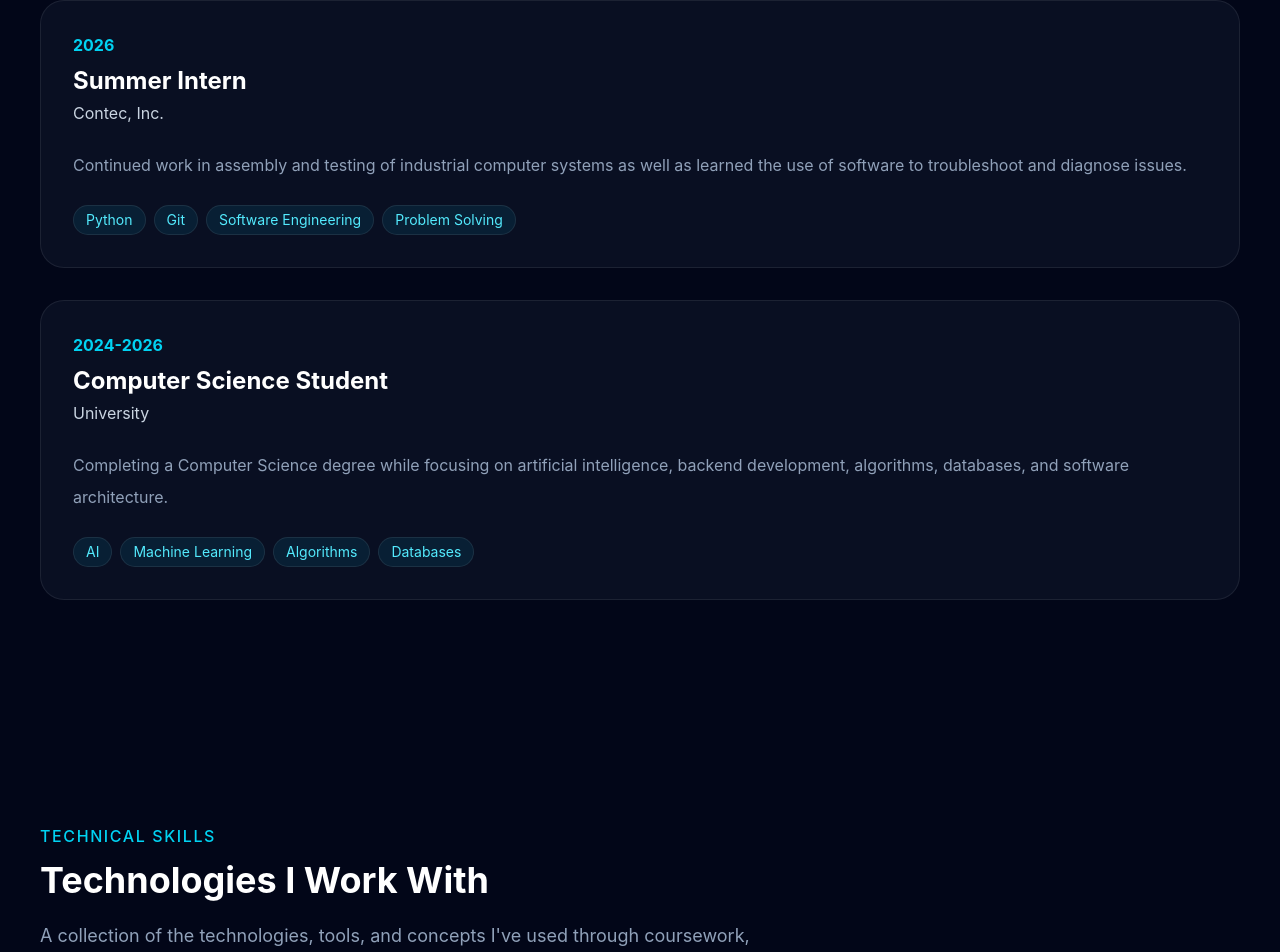
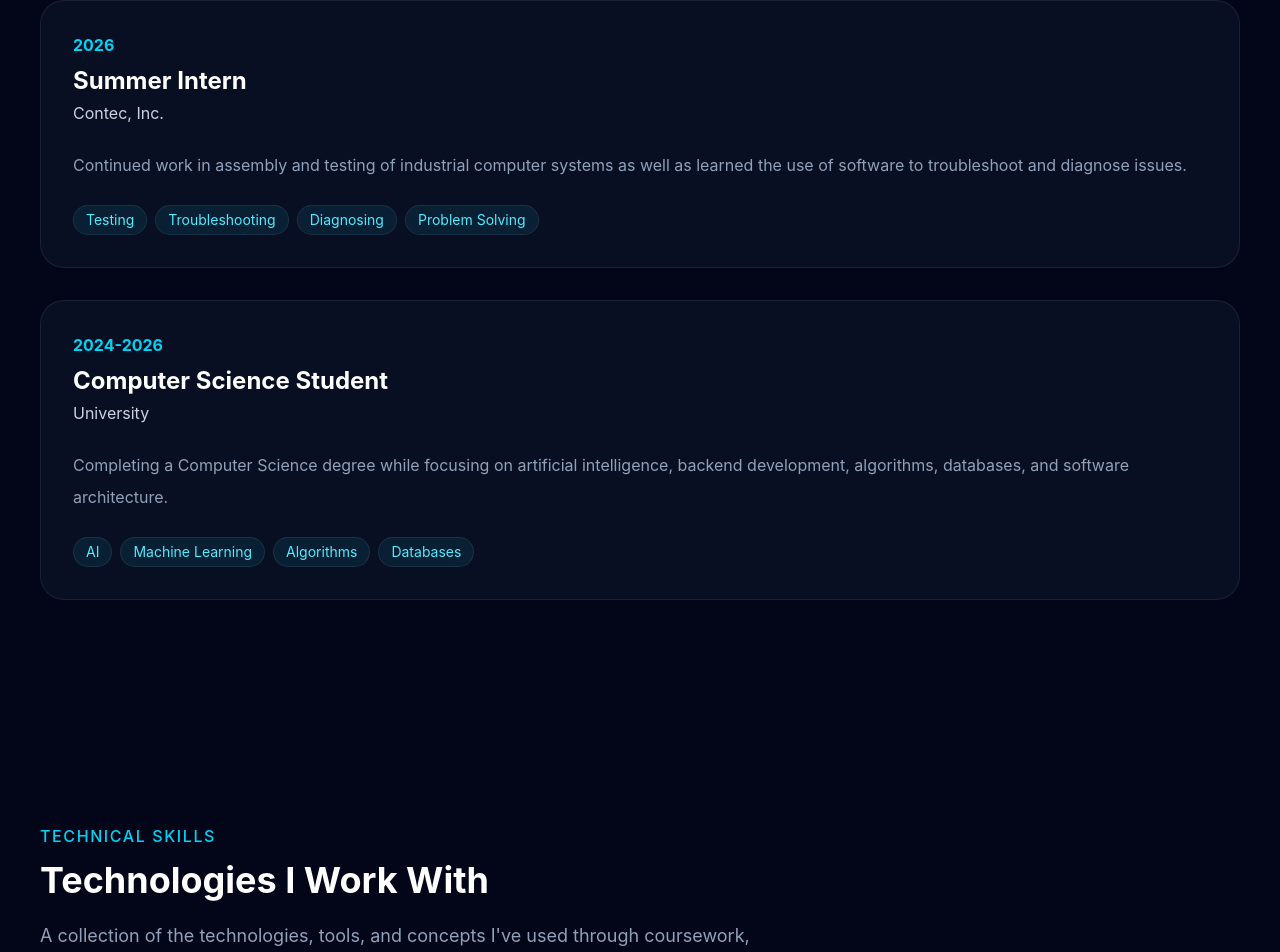
Before and after one commit to CPruett24/portfolio-website, a Next.js app: page / in a window 1280 px wide. Shown: the part 5792-6744 px from the top of the page. Built offline with nearby package versions, Linux system fonts and the light colour scheme.

Commit message:
Update experience.ts

```diff
--- a/src/data/experience.ts
+++ b/src/data/experience.ts
@@ -30,9 +30,9 @@ export const experiences: Experience[] = [
       "Continued work in assembly and testing of industrial computer systems as well as learned the use of software to troubleshoot and diagnose issues.",
 
     technologies: [
-      "Python",
-      "Git",
-      "Software Engineering",
+      "Testing",
+      "Troubleshooting",
+      "Diagnosing",
       "Problem Solving"
     ]
   },
```
